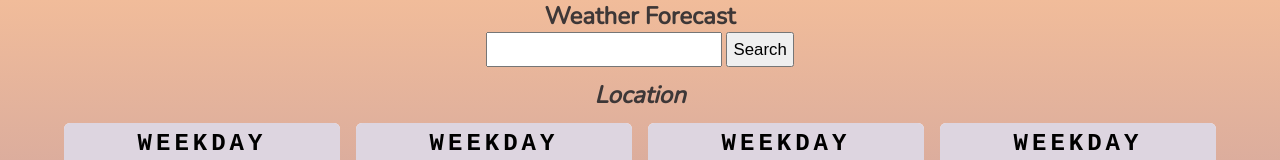
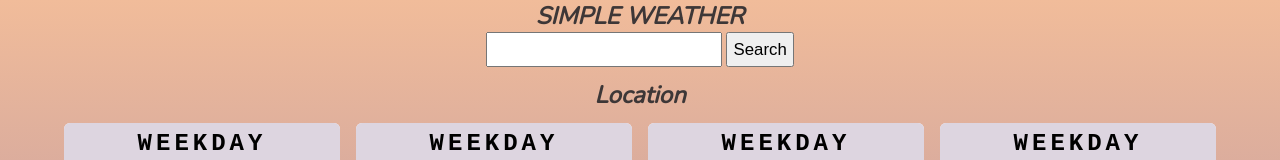
Before and after one commit to amShuri/weather-app, a website built with webpack: page src/template.html in a window 1280 px wide. Shown: the top 160 px of the page. Built offline with nearby package versions, Linux system fonts and the light colour scheme; a web font is replaced by a local one.

Commit message:
Change webapp title
- This is just style change so that the title looks better with other
fonts.

```diff
--- a/src/template.html
+++ b/src/template.html
@@ -3,11 +3,11 @@
   <head>
     <meta charset="UTF-8" />
     <meta name="viewport" content="width=device-width, initial-scale=1.0" />
-    <title>Weather App</title>
+    <title>Simple Weather</title>
   </head>
   <body>
     <nav>
-      <h1 class="main-title">Weather Forecast</h1>
+      <h1 class="main-title italic">SIMPLE WEATHER</h1>
 
       <form novalidate>
         <label for="location" aria-hidden="true">Location:</label>
```
